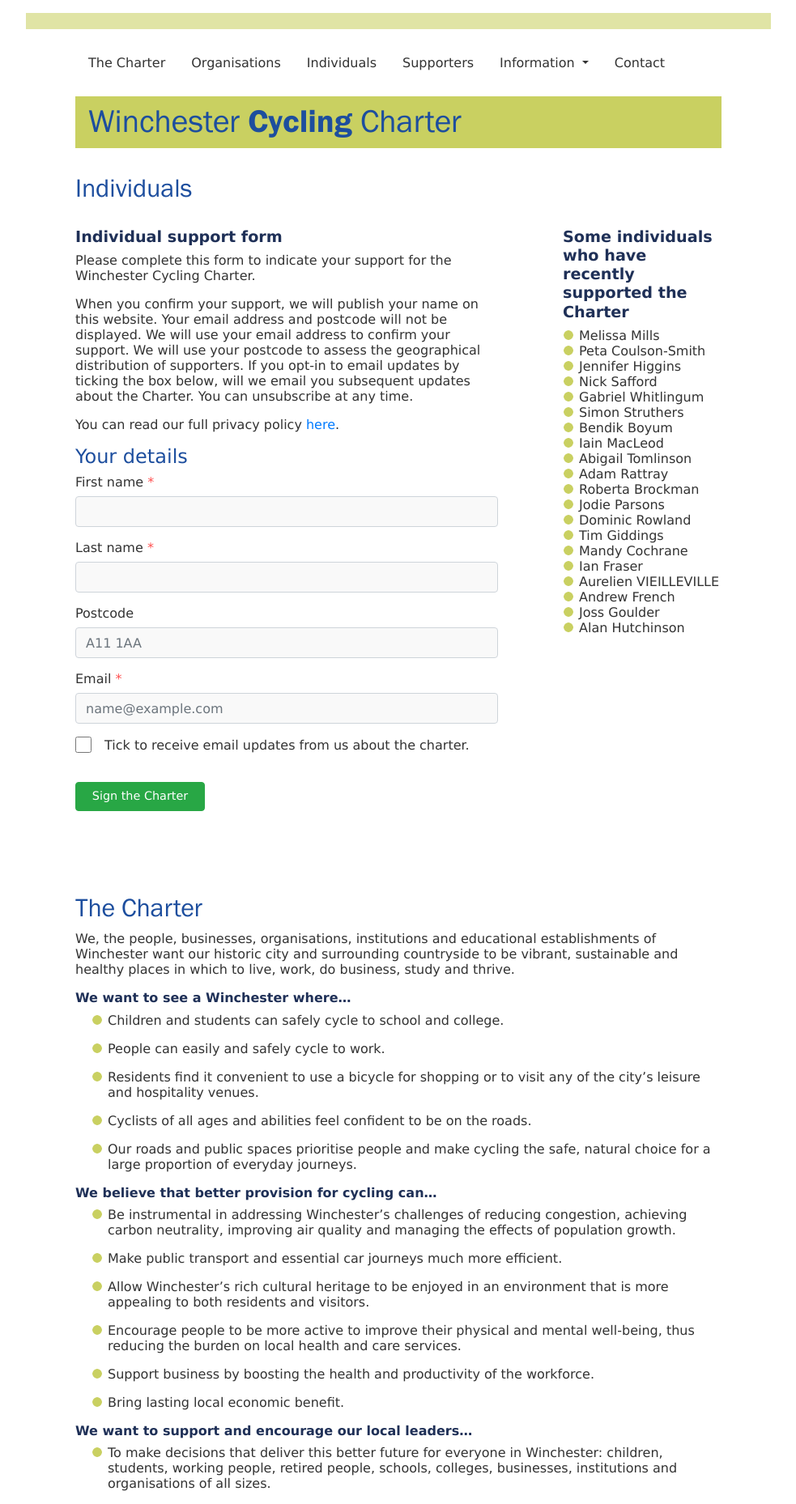
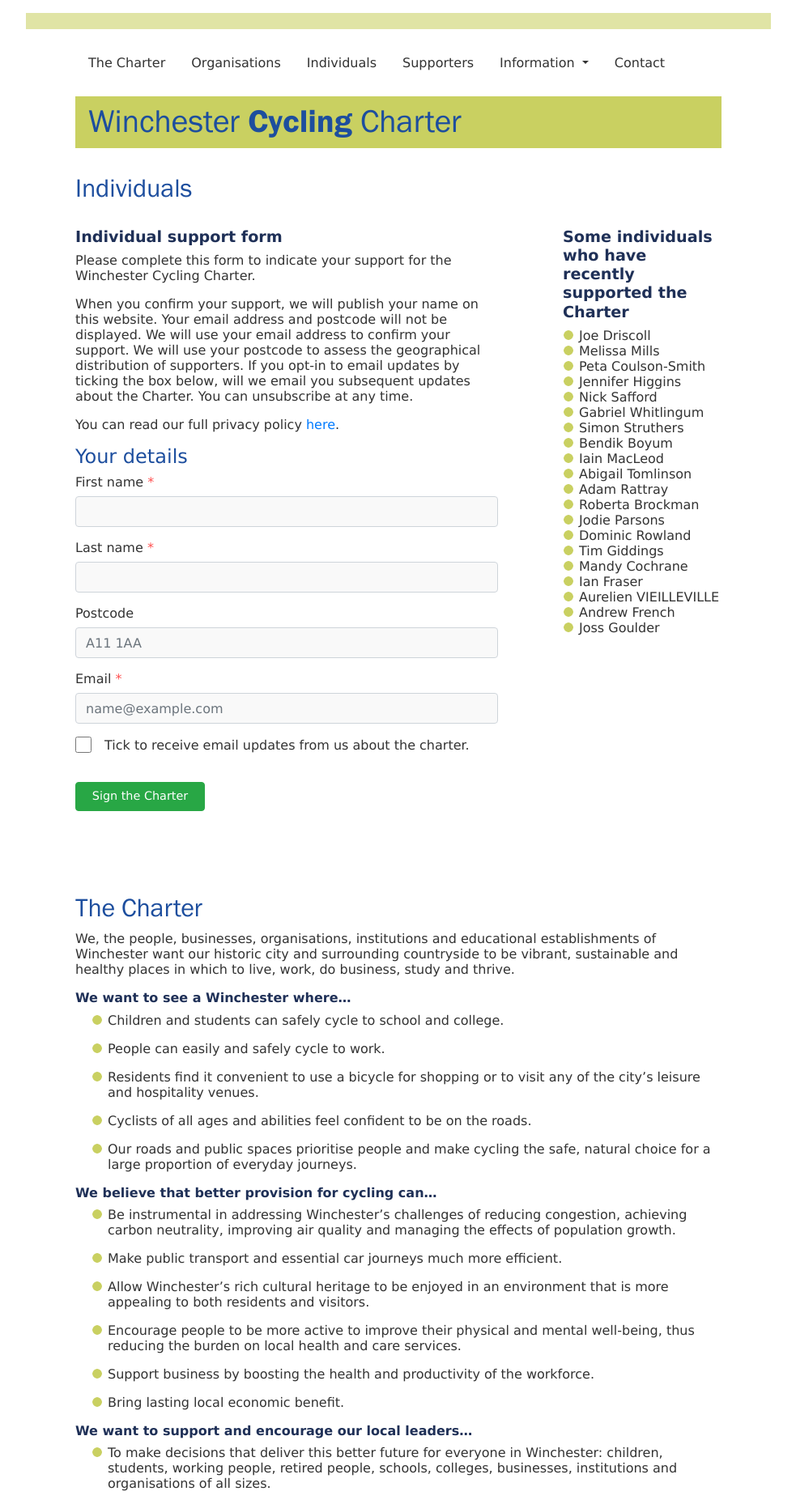
Before and after one commit to winchestercyclingcharter/winchestercyclingcharter.github.io, a Jekyll site: the page built from ind-page.md, in a window 1280 px wide. Shown: the whole page at 81% size, without its empty margins (148-1131 px from the left). Built offline with Jekyll 4.4.1, drawn with Linux system fonts in a browser that asks for light colours; nearby versions of some CDN libraries.

Commit message:
Update people.yml

```diff
--- a/_data/people.yml
+++ b/_data/people.yml
@@ -336,3 +336,4 @@ people:
 - { lastname: Coulson-Smith, firstname: Peta, dt: 20210320-221641-037101 }
 - { lastname: Struthers, firstname: Simon, dt: 20210320-173225-672123 }
 - { lastname: Mills, firstname: Melissa, dt: 20210321-210016-684688 }
+- { lastname: Driscoll , firstname: Joe, dt: 20210322-083114-908306 }
```
